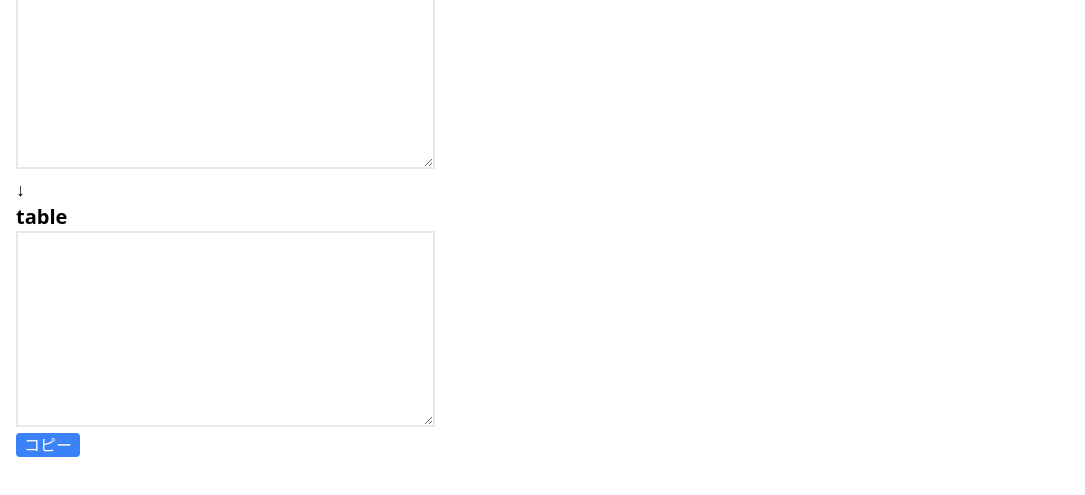
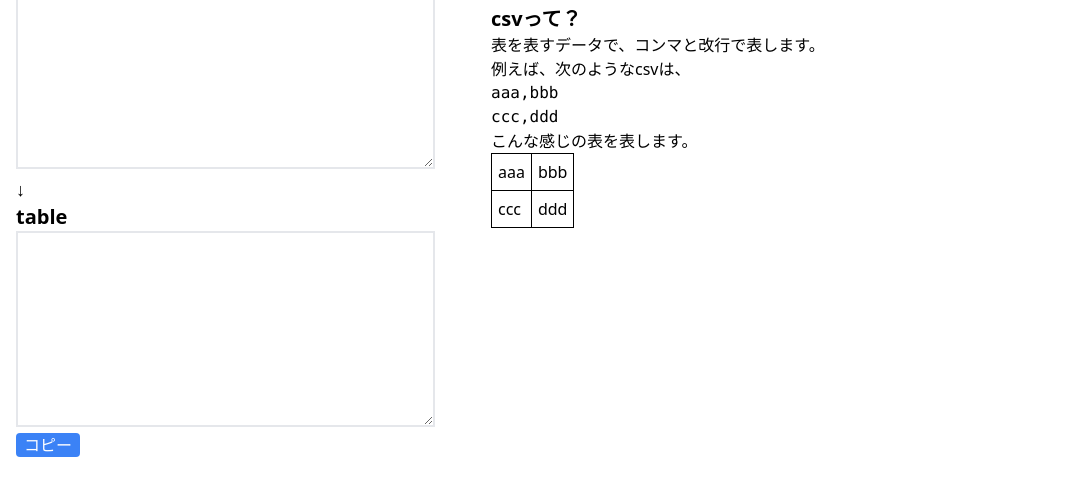
Before and after one commit to hal1127/hal1127.github.io, a website built with webpack: page csv-to-textbl/index.html in a window 1280 px wide. Shown: the part 87-582 px from the top of the page, without its empty margins (0-1085 px from the left). Built offline with nearby package versions, Linux system fonts and the light colour scheme.

Commit message:
update index.html

```diff
--- a/csv-to-textbl/index.html
+++ b/csv-to-textbl/index.html
@@ -7,7 +7,7 @@
   <link href="./dist/styles.css" rel="stylesheet">
 </head>
 <body>
-  <div class="flex">
+  <div class="flex flex-wrap">
     <main class="mx-4 h-screen">
       <h1 class="text-2xl font-bold">csv→latexのtable</h1>
       <h2 class="text-xl font-bold">csv</h2>
@@ -23,6 +23,25 @@
         表を表すcsvというデータをからlatexのtableに変換する事ができます。<br>
         表のcsvデータはエクセルをcsv形式で保存して得るのが一番楽だと思います。
       </p>
+      <h2 class="text-xl font-bold mt-2">csvって？</h2>
+      <p class="">
+        表を表すデータで、コンマと改行で表します。<br>
+        例えば、次のようなcsvは、
+      </p>
+      <pre><code>aaa,bbb<br>ccc,ddd</code></pre>
+      <p>こんな感じの表を表します。</p>
+      <table class="border-collapse border border-black">
+        <tbody>
+          <tr>
+            <td class="border border-black p-1.5">aaa</td>
+            <td class="border border-black p-1.5">bbb</td>
+          </tr>
+          <tr>
+            <td class="border border-black p-1.5">ccc</td>
+            <td class="border border-black p-1.5">ddd</td>
+          </tr>
+        </tbody>
+      </table>
     </div>
   </div>
   <script src="./dist/main.js"></script>
```
Also changed, not shown: csv-to-textbl/dist/styles.css.
